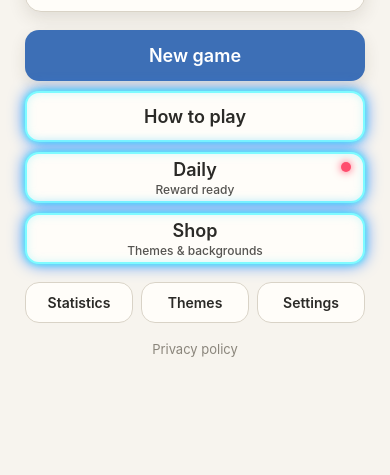
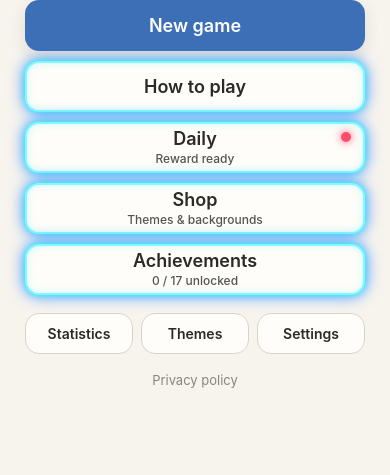
Before and after one commit to OfferPk/sudoku, a website: page www/index.html in a window 390 px wide. Shown: the part 369-844 px from the top of the page. Drawn offline with Linux system fonts and the light colour scheme.

Commit message:
v1.3.0: Achievements + Stats
- 17-18 original achievements (progression, skill, streak, daily challenge, shop collection), each pays cosmetic coins
- Unlock toast, Achievements home card (neon, same size) with progress bars
- Stats tab: games played, best score / fewest moves, total coins earned, longest play streak
- Home menu fits short phones (scrolls instead of clipping)
- No new ads; ad rules unchanged; unit tests

```diff
--- a/package.json
+++ b/package.json
@@ -1,12 +1,12 @@
 {
   "name": "sudoku",
-  "version": "1.2.1",
+  "version": "1.3.0",
   "description": "Quillnine: offline calm sudoku (vanilla JS) with a generator, logical grader and daily puzzle, with a Capacitor Android build and AdMob.",
   "private": true,
   "license": "MIT",
   "scripts": {
     "serve": "npx --yes http-server www -p 8080 -c-1",
-    "test": "node test/logic.test.js && node test/adgate.test.js && node test/daily.test.js && node test/shop.test.js",
+    "test": "node test/logic.test.js && node test/adgate.test.js && node test/daily.test.js && node test/shop.test.js && node test/achievements.test.js",
     "sync": "npx cap sync android"
   },
   "dependencies": {
--- a/www/css/style.css
+++ b/www/css/style.css
@@ -285,3 +285,28 @@ body.theme-paper .bg-swatch.bg-starlit, body.theme-sage .bg-swatch.bg-starlit, b
   background: radial-gradient(circle at 12% 18%, rgba(40,60,140,.8) 0 2.1px, transparent 2.9px), radial-gradient(circle at 68% 12%, rgba(40,60,140,.7) 0 1.8px, transparent 2.6px), radial-gradient(circle at 82% 46%, rgba(40,60,140,.75) 0 2.1px, transparent 2.9px), radial-gradient(circle at 28% 62%, rgba(40,60,140,.65) 0 1.8px, transparent 2.6px), radial-gradient(circle at 52% 84%, rgba(40,60,140,.75) 0 2.1px, transparent 2.9px), radial-gradient(circle at 92% 88%, rgba(40,60,140,.65) 0 1.8px, transparent 2.6px), radial-gradient(120% 60% at 50% 0%, rgba(70,90,170,.28), transparent 70%), var(--bg);
   background-size: 140px 140px, 160px 160px, 180px 180px, 120px 120px, 200px 200px, 150px 150px, 100% 100%, 100% 100%;
 }
+/* Achievements + Stats (v1.3) */
+.ach-panel { max-width: 440px; width: calc(100% - 28px); max-height: calc(100% - 60px); display: flex; flex-direction: column; }
+.ach-tabs { display: flex; gap: 6px; margin: 4px 0 8px; }
+.ach-tabs button { flex: 1; padding: 8px; border-radius: 10px; font-weight: 700; background: rgba(127,127,127,.15); border: 1px solid rgba(127,127,127,.25); }
+.ach-tabs button.on { border-color: #7efbff; box-shadow: 0 0 8px rgba(57,246,255,.5); }
+.ach-body { overflow-y: auto; flex: 1; min-height: 0; padding-right: 2px; }
+.ach-sum { margin: 2px 0 8px; font-size: 13px; opacity: .8; }
+.ach-row { padding: 9px 10px; border-radius: 12px; background: rgba(127,127,127,.12); margin-bottom: 7px; display: grid; gap: 3px; }
+.ach-row.done { background: rgba(80,220,160,.16); }
+.ach-top { display: flex; justify-content: space-between; align-items: center; gap: 8px; }
+.ach-rw { display: inline-flex; align-items: center; gap: 4px; font-weight: 800; font-size: 13px; white-space: nowrap; }
+.ach-rw .coin-ico { transform: scale(.75); }
+.ach-row small { font-size: 12px; opacity: .8; }
+.ach-bar { height: 7px; border-radius: 99px; background: rgba(127,127,127,.25); overflow: hidden; }
+.ach-bar i { display: block; height: 100%; border-radius: 99px; background: linear-gradient(90deg, #39f6ff, #2a7dff); }
+.ach-row.done .ach-bar i { background: linear-gradient(90deg, #4be0a0, #2fbf7a); }
+.ach-v { font-style: normal; font-size: 11px; opacity: .75; text-align: right; }
+.stats-tbl { display: grid; gap: 6px; }
+.stat-row { display: flex; justify-content: space-between; padding: 10px 12px; border-radius: 10px; background: rgba(127,127,127,.12); }
+.stat-row b { font-variant-numeric: tabular-nums; }
+/* v1.3: home fits short phones (more cards): tighter spacing, and scrolls instead of clipping */
+#home { justify-content: safe center; overflow-y: auto; touch-action: pan-y; }
+#home > * { flex-shrink: 0; }
+@media (max-height: 760px) { #home { gap: 12px; } #home .menu-col { gap: 9px; } #home .logo { zoom: .85; } }
+@media (max-height: 680px) { #home { gap: 8px; padding-top: calc(var(--sat) + 8px); } #home .logo { zoom: .62; } #home .menu-col { gap: 7px; } }
--- a/www/index.html
+++ b/www/index.html
@@ -36,6 +36,7 @@
         <button id="btn-howto" class="btn big howto-open" type="button"><span>How to play</span></button>
         <button id="btn-daily" class="btn plate big howto-open daily-open" type="button"><span>Daily</span><small id="daily-card-sub">Reward &amp; challenge</small><i id="daily-dot"></i></button>
         <button id="btn-shop-card" class="btn plate big howto-open shop-open" type="button"><span>Shop</span><small>Themes &amp; backgrounds</small></button>
+        <button id="btn-ach-card" class="btn plate big howto-open ach-open" type="button"><span>Achievements</span><small id="ach-card-sub">Stats &amp; progress</small></button>
       </div>
       <div class="home-row">
         <button id="btn-stats" class="btn plate">Statistics</button>
@@ -173,7 +174,7 @@
           <button id="btn-privacy-options" class="btn plate hidden">Ad privacy options</button>
           <button id="btn-reset" class="btn plate danger">Reset statistics &amp; progress</button>
         </div>
-        <p class="ver">Quillnine v1.2.1 · © OfferPk</p>
+        <p class="ver">Quillnine v1.3.0 · © OfferPk</p>
       </div>
     </div>
 
@@ -205,6 +206,8 @@
   <script src="js/themes.js"></script>
   <script src="js/daily.js"></script>
   <script src="js/shopcore.js"></script>
+  <script src="js/achievements.js"></script>
+  <script src="js/ach-defs.js"></script>
   <script src="js/game.js"></script>
 </body>
 </html>
--- /dev/null
+++ b/www/js/achievements.js
@@ -0,0 +1,155 @@
+/*
+ * Achievements + Stats (offline, localStorage). Cosmetic coin rewards only; no ads here.
+ *   AchLogic.*            pure helpers (node-testable)
+ *   Achievements.create() home card + overlay (Achievements / Stats tabs)
+ */
+(function (root) {
+  'use strict';
+  function pad(n) { return (n < 10 ? '0' : '') + n; }
+  function dateKey(d) { d = d || new Date(); return d.getFullYear() + '-' + pad(d.getMonth() + 1) + '-' + pad(d.getDate()); }
+  function dayIdx(k) { var p = String(k).split('-'); return Math.round(Date.UTC(+p[0], +p[1] - 1, +p[2]) / 86400000); }
+  function fresh() { return { m: {}, done: {}, coinsSeen: null, lastDay: null }; }
+  function normalize(s) {
+    var d = fresh();
+    if (s && typeof s === 'object') {
+      if (s.m && typeof s.m === 'object') Object.keys(s.m).forEach(function (k) { var v = +s.m[k]; if (isFinite(v) && v >= 0) d.m[k] = v; });
+      if (s.done && typeof s.done === 'object') Object.keys(s.done).forEach(function (k) { if (s.done[k]) d.done[k] = 1; });
+      if (typeof s.coinsSeen === 'number') d.coinsSeen = s.coinsSeen;
+      if (typeof s.lastDay === 'string') d.lastDay = s.lastDay;
+    }
+    return d;
+  }
+  function get(s, k) { return s.m[k] || 0; }
+  function bump(s, k, n) { s.m[k] = get(s, k) + (n == null ? 1 : n); return s.m[k]; }
+  function max(s, k, v) { if (v > get(s, k)) s.m[k] = v; return s.m[k]; }
+  /** lower-is-better record (e.g. fewest moves / fastest time); 0 = none yet */
+  function min(s, k, v) { if (v > 0 && (!get(s, k) || v < get(s, k))) s.m[k] = v; return s.m[k]; }
+  /** count a play day; keeps current + longest consecutive-day streak */
+  function playDay(s, today) {
+    if (s.lastDay === today) return;
+    var gap = s.lastDay ? dayIdx(today) - dayIdx(s.lastDay) : 0;
+    s.m.day_streak = gap === 1 ? get(s, 'day_streak') + 1 : 1;
+    max(s, 'best_day_streak', s.m.day_streak);
+    bump(s, 'days_played');
+    s.lastDay = today;
+  }
+  function observeCoins(s, coins) {
+    if (typeof coins !== 'number' || !isFinite(coins)) return 0;
+    if (s.coinsSeen == null) { s.coinsSeen = coins; return 0; }
+    var diff = coins - s.coinsSeen; s.coinsSeen = coins;
+    if (diff > 0) { bump(s, 'coins_earned', diff); return diff; }
+    return 0;
+  }
+  function progress(s, def) {
+    var v = get(s, def.metric), p = def.lower ? (v > 0 && v <= def.goal ? 1 : 0) : Math.min(1, v / def.goal);
+    return { value: v, pct: p, done: !!s.done[def.id] };
+  }
+  /** returns defs newly unlocked (marks them done) */
+  function check(s, defs) {
+    var out = [];
+    defs.forEach(function (d) { if (!s.done[d.id] && progress(s, d).pct >= 1) { s.done[d.id] = 1; out.push(d); } });
+    return out;
+  }
+  /** Shared achievements every puzzle game gets (daily, streak, shop collection, coins). */
+  var COMMON = [
+    { id: 'daily_first', name: 'Early Bird', desc: 'Claim a Daily reward', metric: 'daily_claims', goal: 1, reward: 20 },
+    { id: 'daily_week', name: 'Full Week', desc: 'Reach day 7 of the Daily reward calendar', metric: 'daily_best_day', goal: 7, reward: 100 },
+    { id: 'chal_first', name: 'Challenger', desc: 'Complete a Daily challenge', metric: 'challenges', goal: 1, reward: 25 },
+    { id: 'chal_ten', name: 'Challenge Regular', desc: 'Complete 10 Daily challenges', metric: 'challenges', goal: 10, reward: 120 },
+    { id: 'chal_streak', name: 'Hat Trick', desc: 'Complete Daily challenges 3 days in a row', metric: 'best_chal_streak', goal: 3, reward: 60 },
+    { id: 'days_5', name: 'Habit Forming', desc: 'Play on 5 days in a row', metric: 'best_day_streak', goal: 5, reward: 75 },
+    { id: 'shop_1', name: 'New Look', desc: 'Buy your first item in the Skin Shop', metric: 'bought', goal: 1, reward: 30 },
+    { id: 'shop_5', name: 'Collector', desc: 'Own 5 bought Skin Shop items', metric: 'bought', goal: 5, reward: 150 },
+    { id: 'coins_1k', name: 'Treasure Keeper', desc: 'Earn 1,000 coins in total', metric: 'coins_earned', goal: 1000, reward: 50 }
+  ];
+  var Logic = { dateKey: dateKey, fresh: fresh, normalize: normalize, get: get, bump: bump, max: max, min: min, playDay: playDay,
+    observeCoins: observeCoins, progress: progress, check: check, COMMON: COMMON };
+  root.AchLogic = Logic;
+  if (typeof module !== 'undefined' && module.exports) module.exports = Logic;
+  if (typeof document === 'undefined') return;
+
+  /* ---------------- UI ---------------- */
+  function create(o) {
+    var KEY = o.key, s, defs = COMMON.concat(o.defs || []);
+    try { s = normalize(JSON.parse(localStorage.getItem(KEY) || 'null')); } catch (e) { s = fresh(); }
+    function persist() { try { localStorage.setItem(KEY, JSON.stringify(s)); } catch (e) {} }
+    var toast = o.toast || function () {}, sfx = o.sfx || function () {}, tab = 'ach', queue = [], showing = false;
+
+    var ov = document.createElement('div');
+    ov.id = 'achievements'; ov.className = 'overlay hidden ach-overlay';
+    ov.innerHTML = '<div class="panel ach-panel" role="dialog" aria-modal="true" aria-label="Achievements">' +
+      '<div class="panel-head"><h3>Achievements</h3><button class="icon-btn close ach-x" aria-label="Close">✕</button></div>' +
+      '<div class="ach-tabs"><button data-t="ach" class="on">Achievements</button><button data-t="stats">Stats</button></div>' +
+      '<div class="ach-body"></div></div>';
+    (document.getElementById('app') || document.body).appendChild(ov);
+    var body = ov.querySelector('.ach-body');
+    ov.querySelector('.ach-x').addEventListener('click', function () { sfx('click'); ov.classList.add('hidden'); });
+    Array.prototype.forEach.call(ov.querySelectorAll('.ach-tabs button'), function (b) {
+      b.addEventListener('click', function () { sfx('click'); tab = b.dataset.t; render(); });
+    });
+    function fmt(n) { return Math.round(n).toLocaleString('en-US'); }
+    function render() {
+      Array.prototype.forEach.call(ov.querySelectorAll('.ach-tabs button'), function (b) { b.classList.toggle('on', b.dataset.t === tab); });
+      body.innerHTML = '';
+      if (tab === 'ach') {
+        var n = defs.filter(function (d) { return s.done[d.id]; }).length;
+        var sum = document.createElement('p'); sum.className = 'ach-sum'; sum.textContent = n + ' / ' + defs.length + ' unlocked'; body.appendChild(sum);
+        defs.slice().sort(function (a, b) { return (s.done[a.id] ? 1 : 0) - (s.done[b.id] ? 1 : 0); }).forEach(function (d) {
+          var p = progress(s, d), r = document.createElement('div');
+          r.className = 'ach-row' + (p.done ? ' done' : '');
+          var shown = d.lower ? (p.value ? fmt(p.value) : '—') + ' (need ≤ ' + fmt(d.goal) + ')' : fmt(Math.min(p.value, d.goal)) + ' / ' + fmt(d.goal);
+          r.innerHTML = '<div class="ach-top"><b></b><span class="ach-rw"><span class="coin-ico"></span>' + d.reward + '</span></div>' +
+            '<small></small><div class="ach-bar"><i style="width:' + Math.round((p.done ? 1 : p.pct) * 100) + '%"></i></div><em class="ach-v"></em>';
+          r.querySelector('b').textContent = (p.done ? '✓ ' : '') + d.name;
+          r.querySelector('small').textContent = d.desc;
+          r.querySelector('.ach-v').textContent = p.done ? 'Unlocked' : shown;
+          body.appendChild(r);
+        });
+      } else {
+        var rows = [['Games played', fmt(get(s, 'games'))]].concat(o.stats ? o.stats(s) : []).concat([
+          ['Total coins earned', fmt(get(s, 'coins_earned'))],
+          ['Longest play streak', fmt(get(s, 'best_day_streak')) + (get(s, 'best_day_streak') === 1 ? ' day' : ' days')],
+          ['Daily challenges done', fmt(get(s, 'challenges'))],
+          ['Days played', fmt(get(s, 'days_played'))]]);
+        var t = document.createElement('div'); t.className = 'stats-tbl';
+        rows.forEach(function (rw) { var e = document.createElement('div'); e.className = 'stat-row'; e.innerHTML = '<span></span><b></b>'; e.firstChild.textContent = rw[0]; e.lastChild.textContent = rw[1]; t.appendChild(e); });
+        body.appendChild(t);
+      }
+      var sub = document.getElementById('ach-card-sub');
+      if (sub) sub.textContent = defs.filter(function (d) { return s.done[d.id]; }).length + ' / ' + defs.length + ' unlocked';
+    }
+    function nextToast() {
+      if (showing || !queue.length) return;
+      showing = true; var d = queue.shift();
+      setTimeout(function () { toast('🏆 ' + d.name + ' unlocked! +' + d.reward + ' coins', 2400); sfx('coin'); }, 900);
+      setTimeout(function () { showing = false; nextToast(); }, 3400);
+    }
+    function sync() {
+      if (o.coins) observeCoins(s, o.coins());
+      if (o.bought) s.m.bought = o.bought();
+      playDay(s, dateKey());
+      var got = check(s, defs);
+      persist();
+      if (got.length) {
+        var total = 0; got.forEach(function (d) { total += d.reward; queue.push(d); });
+        o.addCoins(total);
+        if (o.coins) observeCoins(s, o.coins()); // rewards count as earned
+        persist(); nextToast();
+      }
+      if (!ov.classList.contains('hidden')) render(); else { var sub = document.getElementById('ach-card-sub'); if (sub) render(); }
+      return got;
+    }
+    var api = {
+      bump: function (k, n) { bump(s, k, n); return sync(); },
+      max: function (k, v) { max(s, k, v); return sync(); },
+      min: function (k, v) { min(s, k, v); return sync(); },
+      get: function (k) { return get(s, k); },
+      sync: sync,
+      open: function () { tab = 'ach'; sync(); render(); ov.classList.remove('hidden'); },
+      state: function () { return s; }, defs: defs
+    };
+    setTimeout(sync, 0);
+    return api;
+  }
+  root.Achievements = { create: create };
+})(typeof window !== 'undefined' ? window : globalThis);
--- a/www/js/daily.js
+++ b/www/js/daily.js
@@ -116,6 +116,7 @@
       var r = claim(s, today()); if (!r.ok) return;
       persist(); o.addCoins(r.coins); lastClaimCoins = r.coins; sfx('coin');
       toast('Day ' + r.day + ' reward: +' + r.coins + ' coins'); render();
+      if (o.onEvent) o.onEvent('claim', { day: r.day });
     });
     q('.daily-2x').addEventListener('click', function () {
       var t = today(); if (doubledFor === t || !lastClaimCoins) return;
@@ -138,6 +139,7 @@
         var r = completeChallenge(s, t); if (!r.ok) return false;
         persist(); o.addCoins(r.coins); sfx('coin');
         toast('Daily challenge complete! +' + r.coins + ' coins', 2600); render();
+        if (o.onEvent) o.onEvent('challenge', { streak: r.streak });
         return true;
       },
       state: function () { return s; }
--- a/www/js/game.js
+++ b/www/js/game.js
@@ -69,7 +69,7 @@
     var t = $('toast'); t.textContent = msg; t.classList.remove('hidden');
     clearTimeout(toastTimer); toastTimer = setTimeout(function () { t.classList.add('hidden'); }, ms || 2200);
   }
-  function setCoins() { Array.prototype.forEach.call(document.querySelectorAll('.coins-val'), function (e) { e.textContent = save.coins; }); }
+  function setCoins() { Array.prototype.forEach.call(document.querySelectorAll('.coins-val'), function (e) { e.textContent = save.coins; }); if (typeof ach !== 'undefined' && ach) ach.sync(); }
   function theme() { var id = window.ShopCore.current(save, 'theme', 'theme'); for (var i = 0; i < THEMES.length; i++) if (THEMES[i].id === id) return THEMES[i]; return THEMES[0]; }
   function applyTheme() {
     var cl = document.body.classList;
@@ -322,6 +322,12 @@
         }
       }
       gate.puzzleCompleted();
+      if (ach) {
+        ach.bump('games'); ach.bump('wins'); ach.min('best_ms', G.elapsed); ach.bump('win_streak'); ach.max('best_win_streak', ach.get('win_streak'));
+        if (['hard', 'expert', 'master'].indexOf(G.difficulty) >= 0) ach.bump('hard_solves');
+        if (G.difficulty === 'master') ach.bump('master_solves');
+        if (!G.mistakes && !G.hints) ach.bump('perfect');
+      }
       if (G.daily && dailyUI) dailyUI.complete(G.daily);
     }
     persist(); render();
@@ -356,6 +362,7 @@
   }
   function outOfMistakes() {
     G.lost = true;
+    if (ach) { ach.bump('games'); ach.state().m.win_streak = 0; ach.sync(); }
     var st = save.stats[G.difficulty]; st.lost++; st.streak = 0;
     persist();
     SFX.lose();
@@ -580,9 +587,22 @@
     if (document.visibilityState === 'hidden') { if (!$('game').classList.contains('hidden')) pause(); persist(); }
   });
 
+  // ---------------- achievements + stats ----------------
+  var ACH_DEFS = window.ACH_DEFS;
+  var ach = window.Achievements.create({
+    key: 'quillnine.ach.v1', defs: ACH_DEFS,
+    addCoins: function (n) { save.coins += n; persist(); setCoins(); },
+    coins: function () { return save.coins; },
+    bought: function () { return Math.max(0, save.owned.filter(function (id) { return id !== 'paper' && id !== 'midnight'; }).length) + Math.max(0, (save.ownedBg || []).length - 1); },
+    toast: toast, sfx: function (k) { if (k === 'coin') SFX.coin(); else SFX.click(); },
+    stats: function (st) { var g = function (k) { return st.m[k] || 0; }; return [['Puzzles solved', String(g('wins'))], ['Fastest solve', g('best_ms') ? L.formatTime(g('best_ms')) : '—'], ['Perfect solves', String(g('perfect'))], ['Longest win streak', String(g('best_win_streak'))]]; }
+  });
+  $('btn-ach-card').addEventListener('click', function () { SFX.unlock(); SFX.click(); ach.open(); });
+
   // ---------------- daily reward + challenge ----------------
   var dailyUI = window.Daily.create({
     key: 'quillnine.dailyreward.v1',
+    onEvent: function (t, d) { if (!ach) return; if (t === 'claim') { ach.bump('daily_claims'); ach.max('daily_best_day', d.day); } else { ach.bump('challenges'); ach.max('best_chal_streak', d.streak); } },
     addCoins: function (n) { save.coins += n; persist(); setCoins(); },
     rewarded: function (ok, fail) { window.Ads.showRewarded(ok, fail); },
     toast: toast, sfx: function (k) { if (k === 'coin') SFX.coin(); else SFX.click(); },
```
Also changed, not shown: test/ach-defs.js (added, +2 -0 lines), test/achievements.test.js (added, +37 -0 lines), www/js/ach-defs.js (added, +13 -0 lines), 1 other file.
